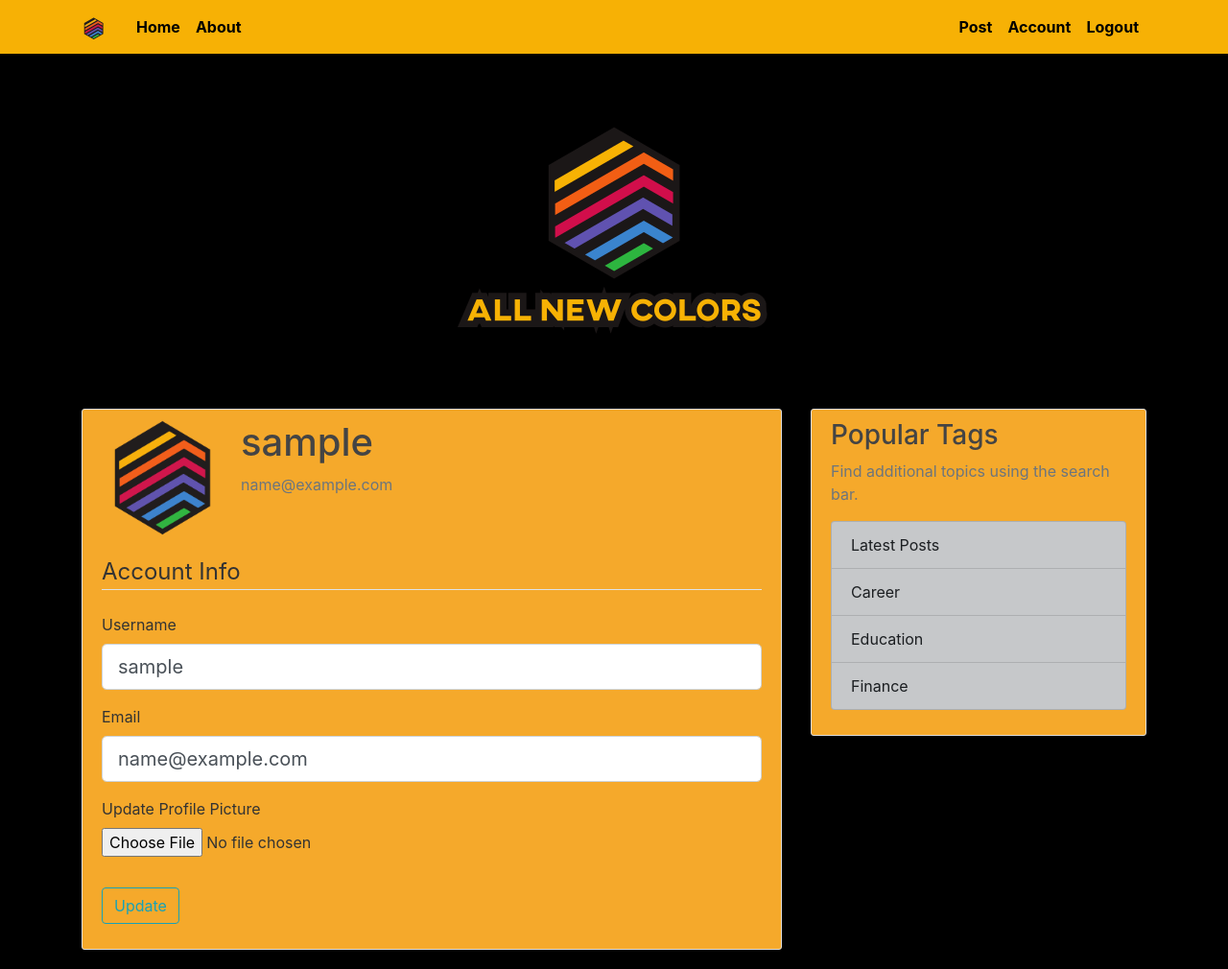
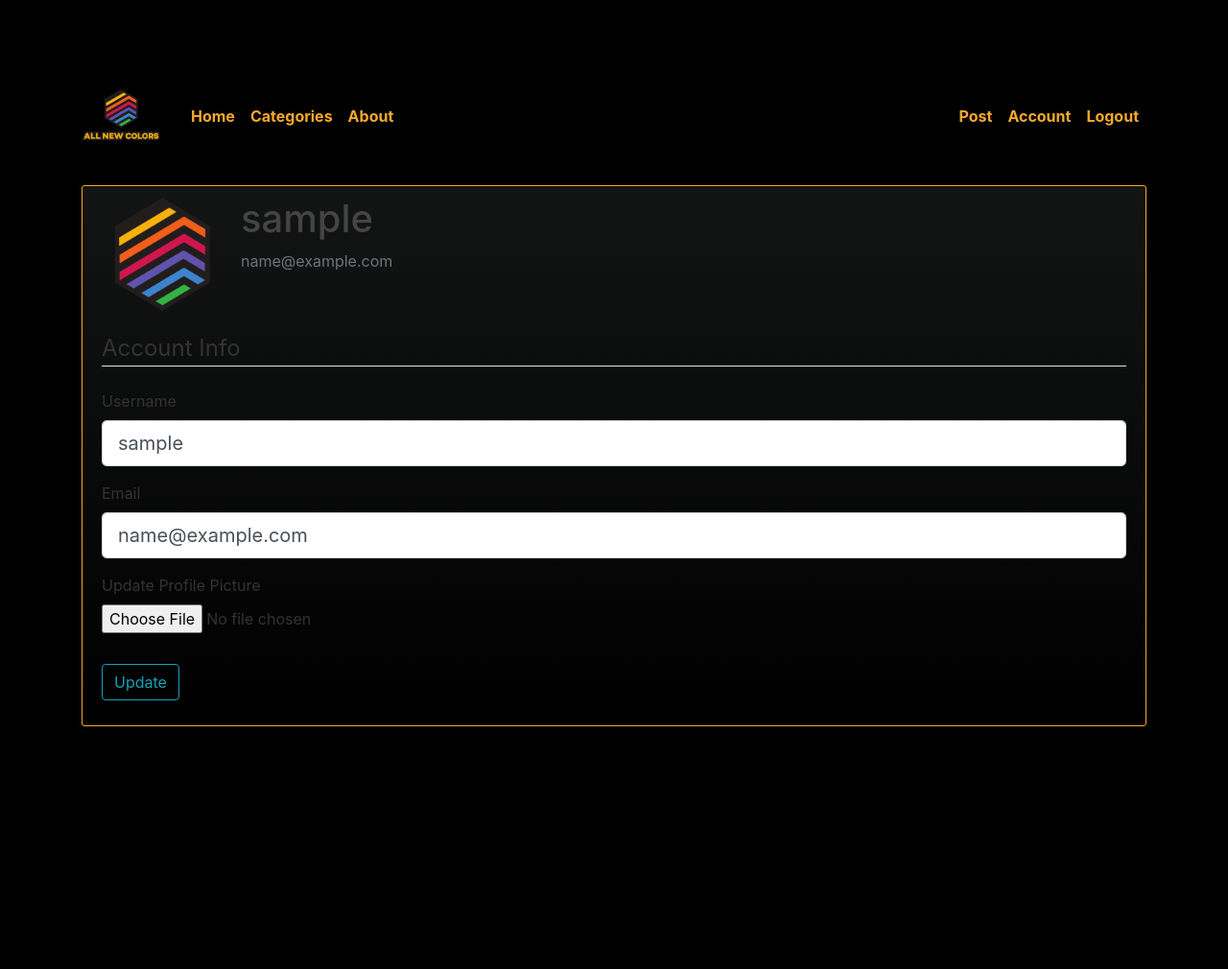
Before and after one commit to jakemobley/allnewcolors, a Flask app: page /account in a window 1280 px wide. Shown: the whole page at 96% size. After the commit the page ends 757 px from the top, so only its background shows below. Run offline with Flask 2, Linux system fonts and the light colour scheme; the visitor is signed in with stand-in values (Sample User, id 1); data comes from the database, SQL or seed files in the repository; some libraries are stand-ins or nearby versions.

Commit message:
styling changes. added categories page; still need to add tagging functionality

```diff
--- a/anc/main/routes.py
+++ b/anc/main/routes.py
@@ -14,3 +14,8 @@ def home():
 @main.route('/about')
 def about():
     return render_template('about.html', title='About')
+
+
+@main.route('/categories')
+def categories():
+    return render_template('categories.html', title='Categories')
--- a/anc/static/main.css
+++ b/anc/static/main.css
@@ -12,12 +12,16 @@ h1, h2, h3, h4, h5, h6 {
   color: #444444;
 }
 
+li .list-group-item .list-group-item-dark {
+  background-color: black;
+}
+
 .bg-yellow {
-  background-color: #F7B105;
+  background-color: #000000;
 }
 
 .site-header .navbar-nav .nav-link {
-  color: #000000;
+  color: #F5A92B;
   font-weight: bold;
 }
 
@@ -29,10 +33,15 @@ h1, h2, h3, h4, h5, h6 {
   font-weight: 500;
 }
 
+.site-header .navbar-brand {
+  margin-right: auto;
+  margin-left: auto;
+}
+
 .content-section {
-  background: #F5A92B;
+  background-image: linear-gradient(#131414, black);
   padding: 10px 20px;
-  border: 1px solid #dddddd;
+  border: 1px solid #F5A92B;
   border-radius: 3px;
   margin-bottom: 20px;
 }
--- a/anc/templates/about.html
+++ b/anc/templates/about.html
@@ -1,5 +1,6 @@
 {% extends "layout.html" %}
 {% block content %}
+
 		<h1>About Page</h1>
 		Nobody can take nuttin' from Big L but a loss chief
 		The last punk who fronted got a mouth full of false teeth
@@ -57,4 +58,5 @@
 		And of course Kid Capri yeah I be puttin' it on
 		The whole N.Y.C.yeah we be puttin' it on and on
 		And I'm out
+
 {% endblock content %}
--- a/anc/templates/layout.html
+++ b/anc/templates/layout.html
@@ -17,15 +17,16 @@
 </head>
 <body>
 <header class="site-header">
-  <nav class="navbar navbar-expand-md navbar-dark bg-yellow fixed-top">
+  <nav class="navbar navbar-expand-sm navbar-dark bg-yellow">
     <div class="container">
-      <a class="navbar-brand mr-4" href="/"><img src=" {{ url_for('static', filename='/img/anc-logo-nav.png') }}"></a>
+      <a class="navbar-brand mr-4" href="/"><img src=" {{ url_for('static', filename='/img/nav-brand-image.png') }}"></a>
       <button class="navbar-toggler" type="button" data-toggle="collapse" data-target="#navbarToggle" aria-controls="navbarToggle" aria-expanded="false" aria-label="Toggle navigation">
         <span class="navbar-toggler-icon"></span>
       </button>
       <div class="collapse navbar-collapse" id="navbarToggle">
         <div class="navbar-nav mr-auto">
           <a class="nav-item nav-link" href="{{ url_for('main.home') }}">Home</a>
+          <a class="nav-item nav-link" href="{{ url_for('main.categories') }}">Categories</a>
           <a class="nav-item nav-link" href="{{ url_for('main.about') }}">About</a>
         </div>
         <!-- Navbar Right Side -->
@@ -43,12 +44,9 @@
     </div>
   </nav>
 </header>
-<main role="main" class="container">
-	<div class="container" style="text-align: center">
-		<img style = "padding-top: 4vh; padding-bottom: 8vh;" src=" {{ url_for('static', filename='/img/website_logo_transparent_background.png') }}">
-	</div>
+<main role="main" class="container" style="padding-top: 2em;">
   <div class="row">
-    <div class="col-md-8">
+    <div class="col-md-12">
       {% with messages = get_flashed_messages(with_categories=true) %}
       {% if messages %}
         {% for category, message in messages %}
@@ -60,19 +58,6 @@
       {% endwith %}
       {% block content %}{% endblock %}
     </div>
-    <div class="col-md-4">
-      <div class="content-section">
-        <h3>Popular Tags</h3>
-        <p class='text-muted'>Find additional topics using the search bar.
-          <ul class="list-group">
-            <li class="list-group-item list-group-item-dark">Latest Posts</li>
-            <li class="list-group-item list-group-item-dark">Career</li>
-            <li class="list-group-item list-group-item-dark">Education</li>
-            <li class="list-group-item list-group-item-dark">Finance</li>
-          </ul>
-        </p>
-      </div>
-    </div>
   </div>
 </main>
 	<!-- jQuery first, then Popper.js, then Bootstrap JS -->
```
Also changed, not shown: anc/templates/categories.html (added, +24 -0 lines), anc/static/img/nav-brand-image.png (added).
